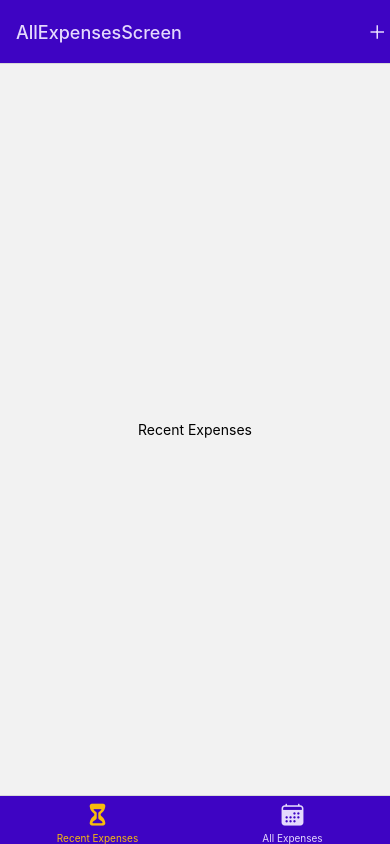
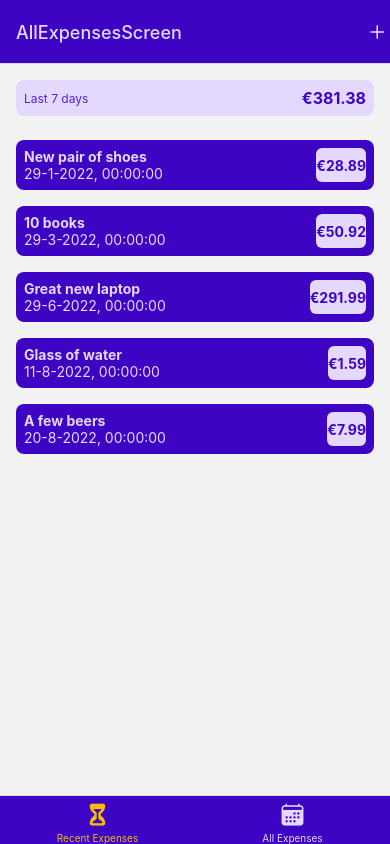
Before and after one commit to jvanleersum/React-Native-Demo-Expense-Tracker-App, a React Native app: screen /RecentExpenses in a window 390 px wide. Built offline with nearby package versions, Linux system fonts and the light colour scheme.

Commit message:
Updating styling

```diff
--- a/components/Expenses/ExpenseSummary.js
+++ b/components/Expenses/ExpenseSummary.js
@@ -2,12 +2,12 @@ import { View, Text, StyleSheet } from "react-native";
 import Colors from "../../constants/colors";
 
 const ExpenseSummary = ({expenses, expensePeriod}) => {
-  const expenseTotal = expenses.reduce((sum, expense) => {sum + expense.amount}, 0)
-
+  const expenseTotal = expenses.reduce((sum, expense) => sum + expense.amount, 0)
+  console.log(expenses)
   return (
-    <View style={styles.summary}>
-      <Text>{expensePeriod}</Text>
-      <Text>€{expenseTotal}</Text>
+    <View style={styles.container}>
+      <Text style={styles.periodText}>{expensePeriod}</Text>
+      <Text style={styles.totalText}>€{expenseTotal.toFixed(2)}</Text>
     </View>
   );
 };
@@ -15,12 +15,22 @@ const ExpenseSummary = ({expenses, expensePeriod}) => {
 export default ExpenseSummary;
 
 const styles = StyleSheet.create({
-  summary: {
+  container: {
     backgroundColor: Colors.primary50,
     flexDirection: "row",
+    alignItems: "center",
     justifyContent: "space-between",
     padding: 8,
     borderRadius: 8,
-    width: "50%"
+    marginBottom: 16
   },
-});
+  periodText: {
+    fontSize: 12,
+    color: Colors.primary400
+  },
+  totalText: {
+    fontSize: 16,
+    fontWeight: 'bold',
+    color: Colors.primary500
+  }
+  });
--- a/components/Expenses/ExpensesList.js
+++ b/components/Expenses/ExpensesList.js
@@ -3,7 +3,7 @@ import ExpensesListTile from "./ExpensesListTile";
 
 const ExpensesList = ({expenses}) => {
   const renderExpenseItem = (itemData) => {
-    return <ExpensesListTile />
+    return <ExpensesListTile expense={itemData.item}/>
   }
 
   return (
--- a/components/Expenses/ExpensesListTile.js
+++ b/components/Expenses/ExpensesListTile.js
@@ -1,11 +1,16 @@
 import { View, Text, StyleSheet } from "react-native";
 import Colors from "../../constants/colors";
 
-const ExpensesListTile = () => {
+const ExpensesListTile = ({expense}) => {
   return (
     <View style={styles.container}>
-        <Text>Last 7 days</Text>
-        <Text>€273.90</Text>
+      <View>
+        <Text style={styles.titleText}>{expense.title}</Text>
+        <Text style={styles.dateText}>{expense.date.toLocaleString('nl-NL')}</Text>
+      </View>
+      <View style={styles.amountContainer}>
+        <Text style={styles.amountText}>€{expense.amount.toFixed(2)}</Text>
+      </View>
       </View>
   );
 };
@@ -18,6 +23,24 @@ const styles = StyleSheet.create({
     flexDirection: 'row',
     justifyContent: 'space-between',
     padding: 8,
-    borderRadius: 8
+    borderRadius: 8,
+    marginVertical: 8,
+  },
+  titleText: {
+    color: Colors.primary50,
+    fontWeight: 'bold'
+  },
+  dateText: {
+    color: Colors.primary50
+  },
+  amountContainer: {
+    alignItems: 'center',
+    justifyContent: 'center',
+    backgroundColor: Colors.primary50,
+    borderRadius: 6
+  },
+  amountText: {
+    color: Colors.primary500,
+    fontWeight: 'bold'
   }
 });
--- a/components/Expenses/ExpensesOutput.js
+++ b/components/Expenses/ExpensesOutput.js
@@ -1,13 +1,12 @@
-import { View, Text, StyleSheet } from "react-native";
-import Colors from "../../constants/colors";
+import { View, StyleSheet } from "react-native";
 
 import ExpenseSummary from "./ExpenseSummary";
 import ExpensesList from "./ExpensesList";
 
-const ExpensesOutput = ({items}) => {
+const ExpensesOutput = ({items, expensePeriod}) => {
   return (
     <View style={styles.container}>
-      <ExpenseSummary expensePeriod={"Last 7 days"} expenses={items} />
+      <ExpenseSummary expensePeriod={expensePeriod} expenses={items} />
       <ExpensesList expenses={items}/>
     </View>
   );
@@ -17,5 +16,6 @@ export default ExpensesOutput;
 
 const styles = StyleSheet.create({
   container: {
-    flex: 1
+    flex: 1,
+    margin: 16
   }})
--- a/screens/AllExpenses.js
+++ b/screens/AllExpenses.js
@@ -1,21 +1,43 @@
 import { View, Text, StyleSheet } from "react-native";
-import ExpensesList from "../components/Expenses/ExpensesList";
 import ExpensesOutput from "../components/Expenses/ExpensesOutput";
-import ExpenseSummary from "../components/Expenses/ExpenseSummary";
 
-const DUMMY_EXPENSES = [{
-  id: "e1",
-  title: "New pair of shoes",
-  amount: 28.89,
-  date: new Date("2022-01-29")
-}
-]
-
+const DUMMY_EXPENSES = [
+  {
+    id: "e1",
+    title: "New pair of shoes",
+    amount: 28.89,
+    date: new Date("2022-01-29"),
+  },
+  {
+    id: "e2",
+    title: "10 books",
+    amount: 50.92,
+    date: new Date("2022-03-29"),
+  },
+  {
+    id: "e3",
+    title: "Great new laptop",
+    amount: 291.99,
+    date: new Date("2022-06-29"),
+  },
+  {
+    id: "e4",
+    title: "Glass of water",
+    amount: 1.59,
+    date: new Date("2022-08-11"),
+  },
+  {
+    id: "e5",
+    title: "A few beers",
+    amount: 7.99,
+    date: new Date("2022-08-20"),
+  },
+];
 
 const AllExpenses = () => {
   return (
     <View style={styles.container}>
-      <ExpensesOutput items={DUMMY_EXPENSES}/>
+      <ExpensesOutput items={DUMMY_EXPENSES} expensePeriod="All"/>
     </View>
   );
 };
@@ -24,8 +46,6 @@ export default AllExpenses;
 
 const styles = StyleSheet.create({
   container: {
-    flex: 1,
-    alignItems: "center",
-    justifyContent: "center",
+    flex: 1
   },
 });
--- a/screens/RecentExpenses.js
+++ b/screens/RecentExpenses.js
@@ -1,9 +1,43 @@
 import { View, Text, StyleSheet } from "react-native";
+import ExpensesOutput from "../components/Expenses/ExpensesOutput";
+
+const DUMMY_EXPENSES = [
+  {
+    id: "e1",
+    title: "New pair of shoes",
+    amount: 28.89,
+    date: new Date("2022-01-29"),
+  },
+  {
+    id: "e2",
+    title: "10 books",
+    amount: 50.92,
+    date: new Date("2022-03-29"),
+  },
+  {
+    id: "e3",
+    title: "Great new laptop",
+    amount: 291.99,
+    date: new Date("2022-06-29"),
+  },
+  {
+    id: "e4",
+    title: "Glass of water",
+    amount: 1.59,
+    date: new Date("2022-08-11"),
+  },
+  {
+    id: "e5",
+    title: "A few beers",
+    amount: 7.99,
+    date: new Date("2022-08-20"),
+  },
+];
 
 const RecentExpenses = () => {
   return (
     <View style={styles.container}>
-      <Text>Recent Expenses</Text>
+      <ExpensesOutput items={DUMMY_EXPENSES} expensePeriod="Last 7 days"/>
     </View>
   );
 };
@@ -12,8 +46,6 @@ export default RecentExpenses;
 
 const styles = StyleSheet.create({
   container: {
-    flex: 1,
-    alignItems: "center",
-    justifyContent: "center",
+    flex: 1
   },
 });
```
